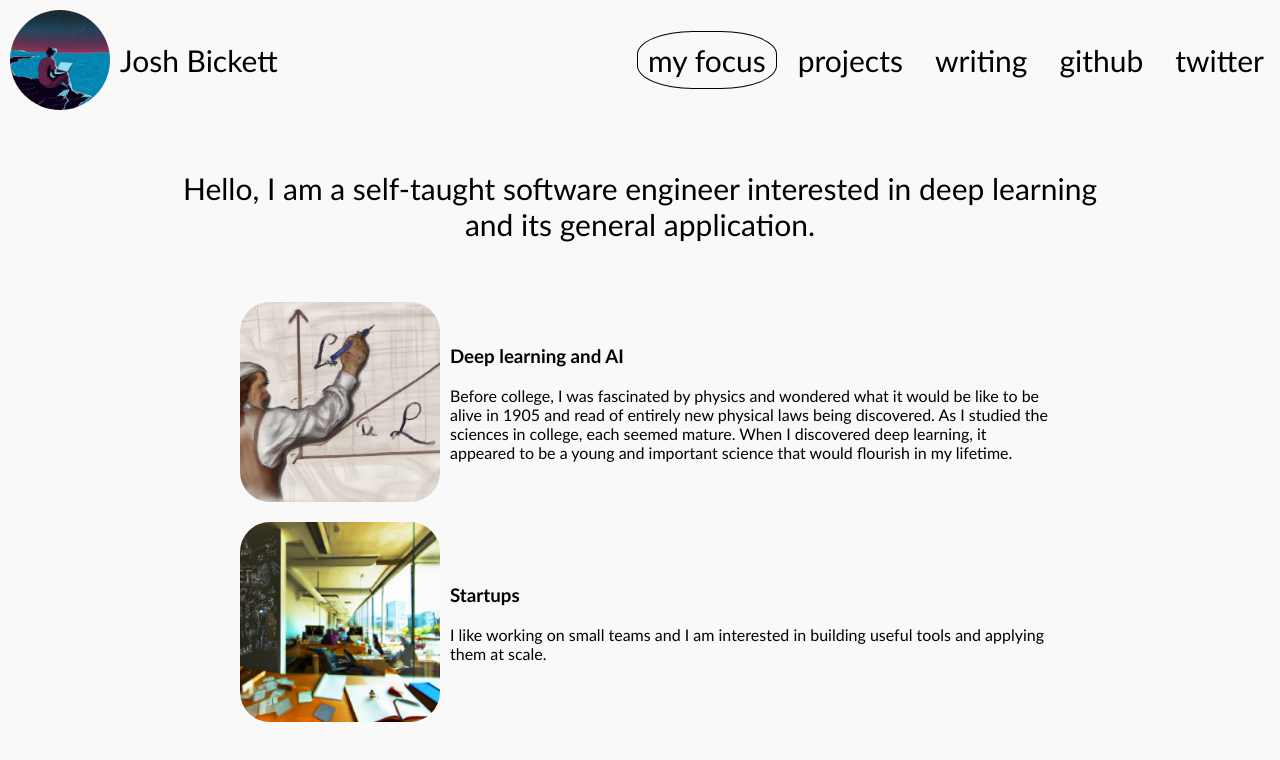
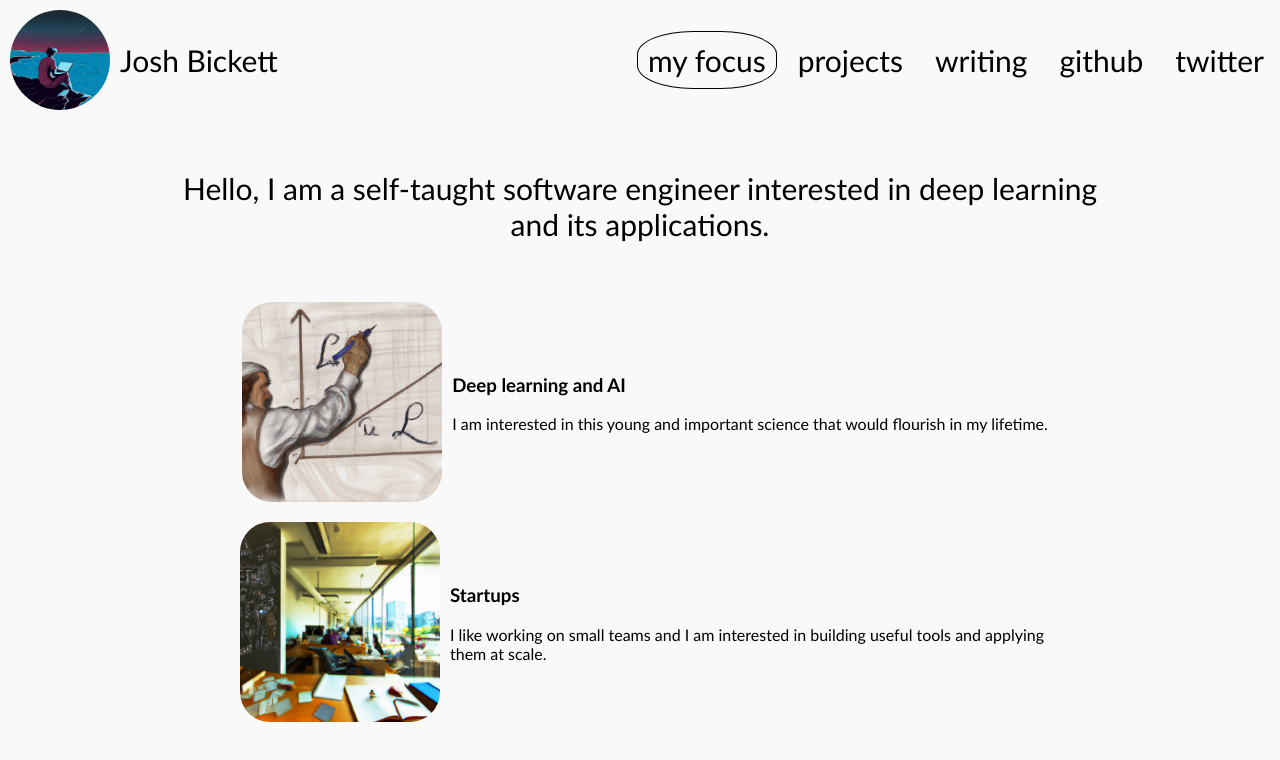
Before and after one commit to joshbickett/bickett.ai, a React (Create React App) app: page / in a window 1280 px wide. Shown: the top 760 px of the page. Built offline with nearby package versions, Linux system fonts and the light colour scheme.

Commit message:
slight description change

```diff
--- a/src/pages/Focus.js
+++ b/src/pages/Focus.js
@@ -39,7 +39,7 @@ export const Focus = () => {
             >
               <div style={{ textAlign: "center", fontSize: "30px" }}>
                 Hello, I am a self-taught software engineer interested in deep
-                learning and its general application.
+                learning and its applications.
               </div>
             </div>
 
@@ -58,12 +58,16 @@ export const Focus = () => {
               />
               <div style={{ maxWidth: "600px" }}>
                 <h3>Deep learning and AI</h3>
-                <p>
+                {/* <p>
                   Before college, I was fascinated by physics and wondered what
                   it would be like to be alive in 1905 and read of entirely new
                   physical laws being discovered. As I studied the sciences in
                   college, each seemed mature. When I discovered deep learning,
                   it appeared to be a young and important science that would
+                  flourish in my lifetime.
+                </p> */}
+                <p>
+                  I am interested in this young and important science that would
                   flourish in my lifetime.
                 </p>
               </div>
```
